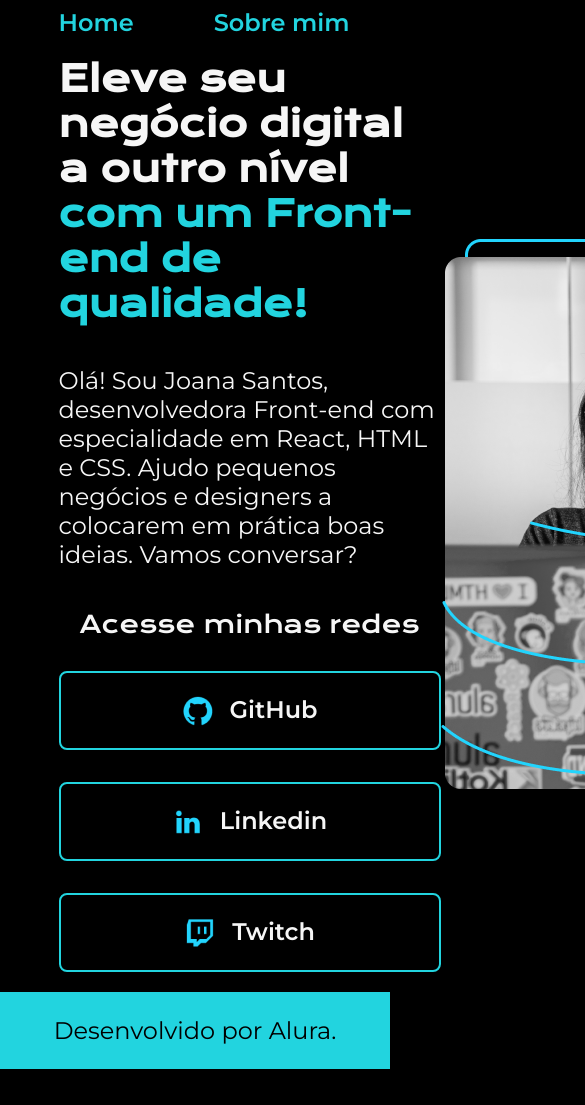
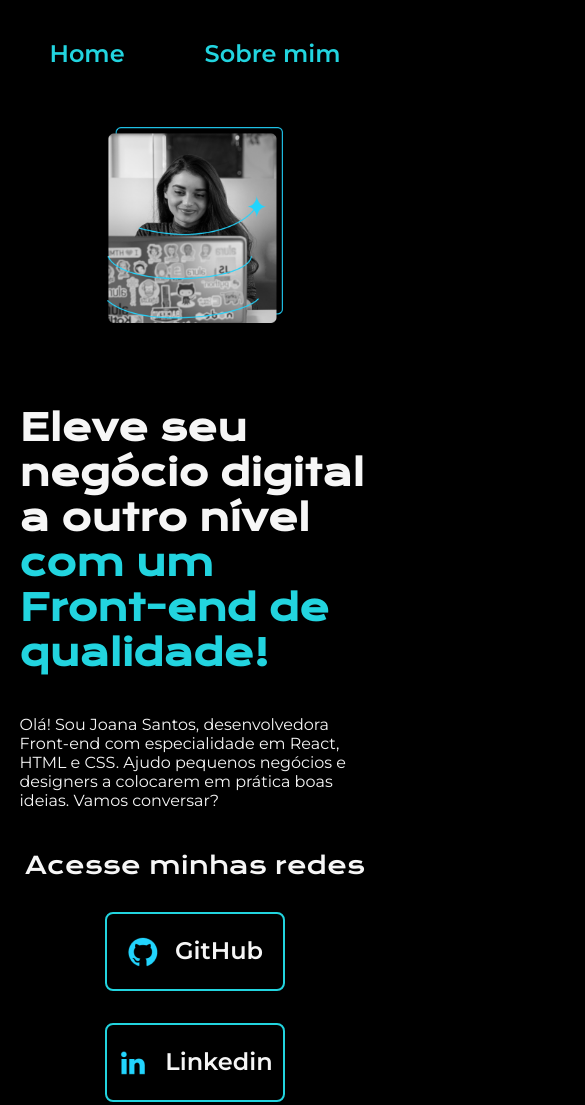
Before and after one commit to RoMonastero/AluraHTMLeCSS, a plain HTML site: page Portifólio/index.html in a window 390 px wide. Shown: the top 1105 px of the page, 585 px wide, since content can reach past the window. Before the commit the page ends 1069 px from the top, so only its background shows below. Drawn offline with nearby package versions, Linux system fonts and the light colour scheme.

Commit message:
HTML e CSS: trabalhando com responsividade e publicação de projetos

```diff
--- a/Portifólio/index.html
+++ b/Portifólio/index.html
@@ -30,16 +30,16 @@
             <div class="apresentacao__conteudo__links">
                 <h2 class="apresentacao__conteudo__links__subtitulo">Acesse minhas redes</h2>
 
-                <a href="https://github.com/RoMonastero" class="apresentacao__conteudo__links__link">
+                <a href="https://github.com/RoMonastero" class="apresentacao__conteudo__links__navegacao">
                     <img src="assets/Logo Github.png" alt="Logo Github">
                     GitHub
                 </a>
-                <a href="https://www.linkedin.com/in/rodrigo-monastero-13bab61a4/" class="apresentacao__conteudo__links__link">
+                <a href="https://www.linkedin.com/in/rodrigo-monastero-13bab61a4/" class="apresentacao__conteudo__links__navegacao">
                     <img src="assets/Logo linkedin.png" alt="Logo linkedin">
                     Linkedin
                 </a>
 
-                <a href="https://www.twitch.tv/unclejonas17" class="apresentacao__conteudo__links__link">
+                <a href="https://www.twitch.tv/unclejonas17" class="apresentacao__conteudo__links__navegacao">
                     <img src="assets/Logo Twitch.png" alt="Logo Twitch">
                     Twitch
                 </a>
@@ -48,7 +48,7 @@
 
 
         </section>
-        <img src="assets/imagem.png" alt="Foto da Joana Programando">
+        <img class="apresentacao__imagem" src="assets/imagem.png" alt="Foto da Joana Programando">
     </main>
 
     <footer class="rodape">
--- a/Portifólio/styles/style.css
+++ b/Portifólio/styles/style.css
@@ -33,7 +33,7 @@ body{
 .cabecalho__menu__link{
     font-family: var(--fonte-secundaria);
     font-weight: 600;
-    font-size: 24px;
+    font-size: 1.5rem;
     color: var(--cor-terciaria);
 text-decoration: none;
 }
@@ -41,20 +41,22 @@ text-decoration: none;
 
 .apresentacao{
     display: flex;
+    gap: 82px
+    ;
     align-items: center;
     justify-content: space-between;
     padding: 5% 15%;
 }
 
 .apresentacao__conteudo{
-    width: 615px;
+    width: 50%;
     display: flex;
     flex-direction: column;
     gap: 40px;
 }
 
 .apresentacao__conteudo__titulo{
-    font-size: 36px;
+    font-size: 2.25rem;
     font-family: var(--fonte-primaria);
 }
 
@@ -64,7 +66,7 @@ text-decoration: none;
 
 
 .apresentacao__conteudo__texto{
-    font-size: 24px;
+    font-size: 1,5rem;
     font-family: var(--fonte-secundaria);
 }
 
@@ -79,17 +81,17 @@ text-decoration: none;
 .apresentacao__conteudo__links__subtitulo{
     font-family: var(--fonte-primaria);
     font-weight: 400;
-    font-size: 24px;
+    font-size: 1.5rem;
 }
 
-.apresentacao__conteudo__links__link{
+.apresentacao__conteudo__links__navegacao{
     display: flex;
     justify-content: center;
     gap: 16px;
-    width: 378px;
+    width: 50%;
     text-align: center;
     border-radius: 8px;
-    font-size: 24px;
+    font-size: 1.5rem;
     font-weight: 600;
     padding: 21.5px 0;
     text-decoration: none;
@@ -102,12 +104,35 @@ text-decoration: none;
     background-color: #272727;
 }
 
+.apresentacao__imagem{
+    width: 50%;
+}
+
 .rodape{
     color: var(--cor-primaria);
     background-color: var(--cor-terciaria);
     padding: 24px;
     text-align: center;
     font-family: var(--fonte-secundaria);
-    font-size:  24px;
+    font-size:  1.5rem;
     font-weight: 400;
 }
+
+@media (max-width: 1200px){
+    .cabecalho{
+        padding: 10%;
+    }
+
+    .cabecalho__menu{
+        justify-content: center;
+    }
+
+    .apresentacao{
+        flex-direction: column-reverse;
+        padding: 5%;
+    }
+
+    .apresentacao__conteudo{
+        width: auto;
+    }
+}
```
Also changed, not shown: Portifólio/about.html (+1 -1 lines), Anotações.txt.
